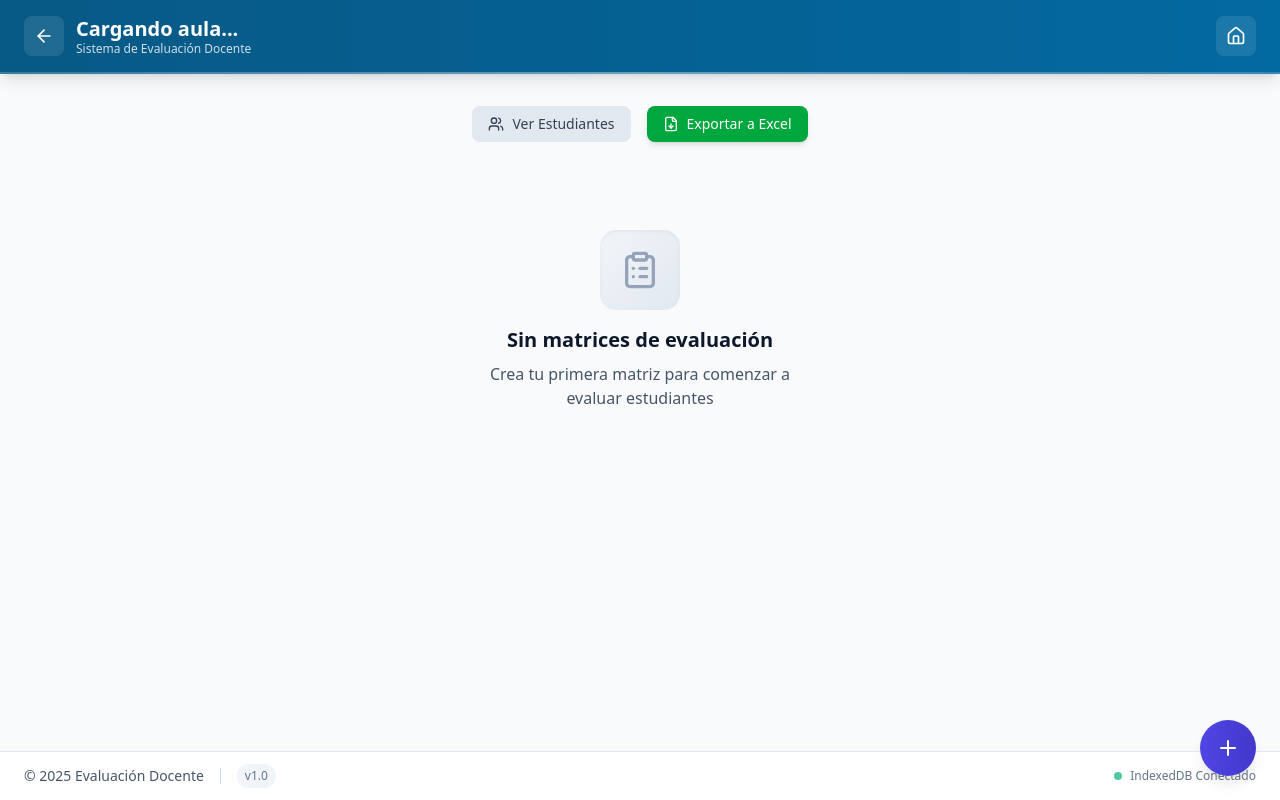
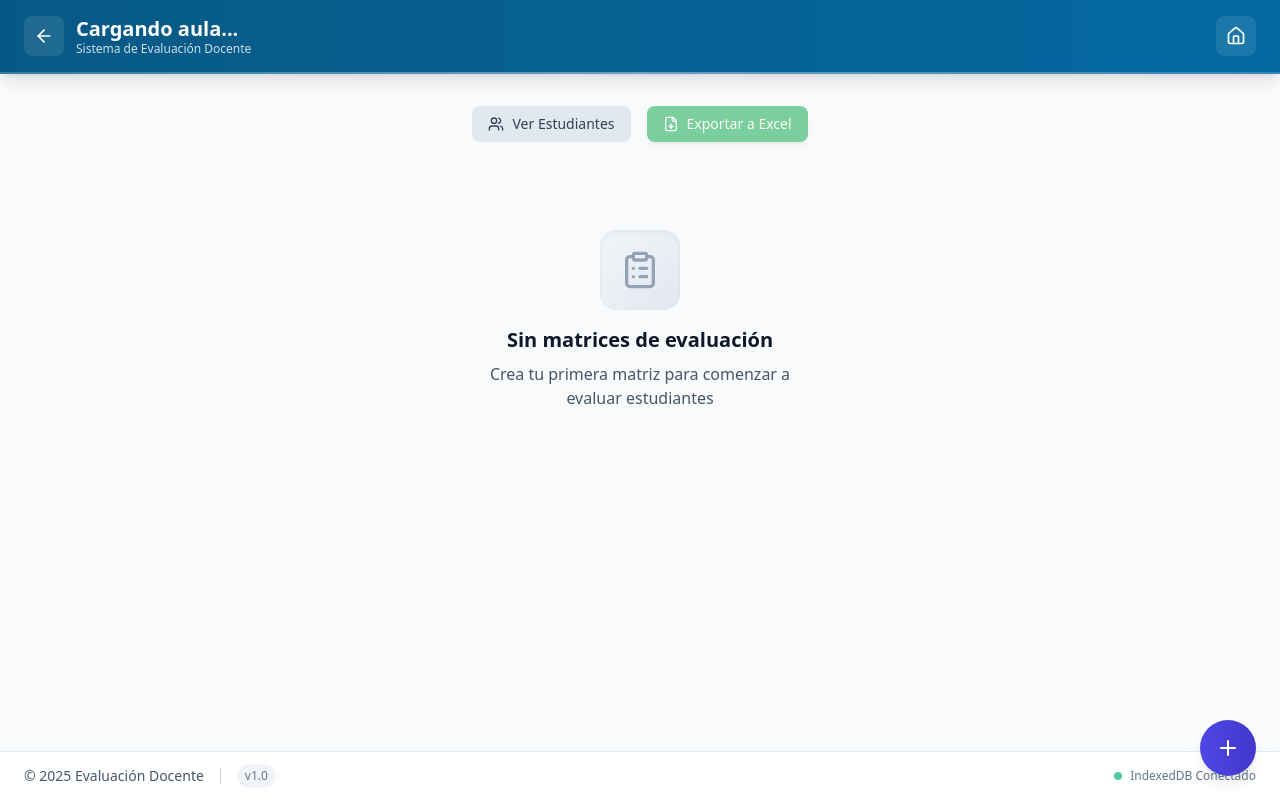
Before and after one commit to tucno21/evaluacion-docente, a React (Vite) app: page /grade/1 in a window 1280 px wide. Built offline with nearby package versions, Linux system fonts and the light colour scheme.

Commit message:
mejorar de funcionalidad del boton descarga excel

```diff
--- a/src/pages/GradePage.tsx
+++ b/src/pages/GradePage.tsx
@@ -437,8 +437,9 @@ const GradePage = () => {
                 <div className="flex justify-center">
                     <button
                         onClick={() => setIsExportModalOpen(true)}
-                        className="flex items-center space-x-2 bg-green-600 hover:bg-green-700 text-white px-4 py-2 rounded-lg transition-colors duration-200 text-sm shadow-md"
+                        className={`flex items-center space-x-2 bg-green-600 hover:bg-green-700 text-white px-4 py-2 rounded-lg transition-colors duration-200 text-sm shadow-md ${Object.keys(groupedMatrices).length === 0 ? 'opacity-50 cursor-not-allowed' : ''}`}
                         aria-label="Exportar a Excel"
+                        disabled={Object.keys(groupedMatrices).length === 0}
                     >
                         <FileDown className="h-4 w-4" />
                         <span>Exportar a Excel</span>
```
